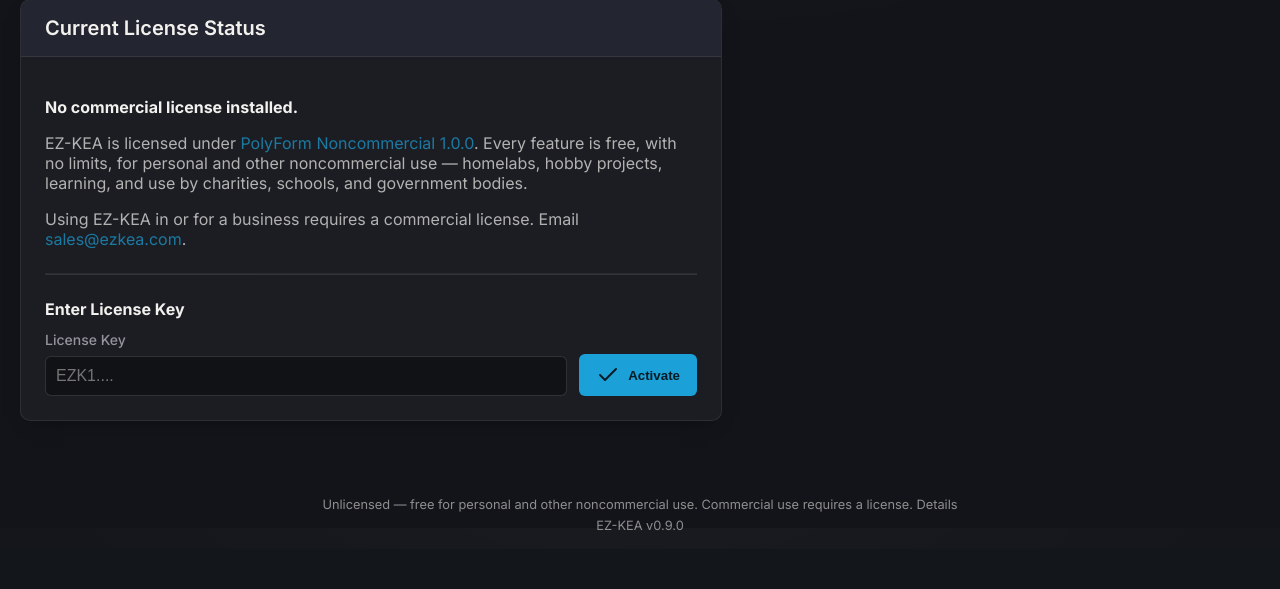
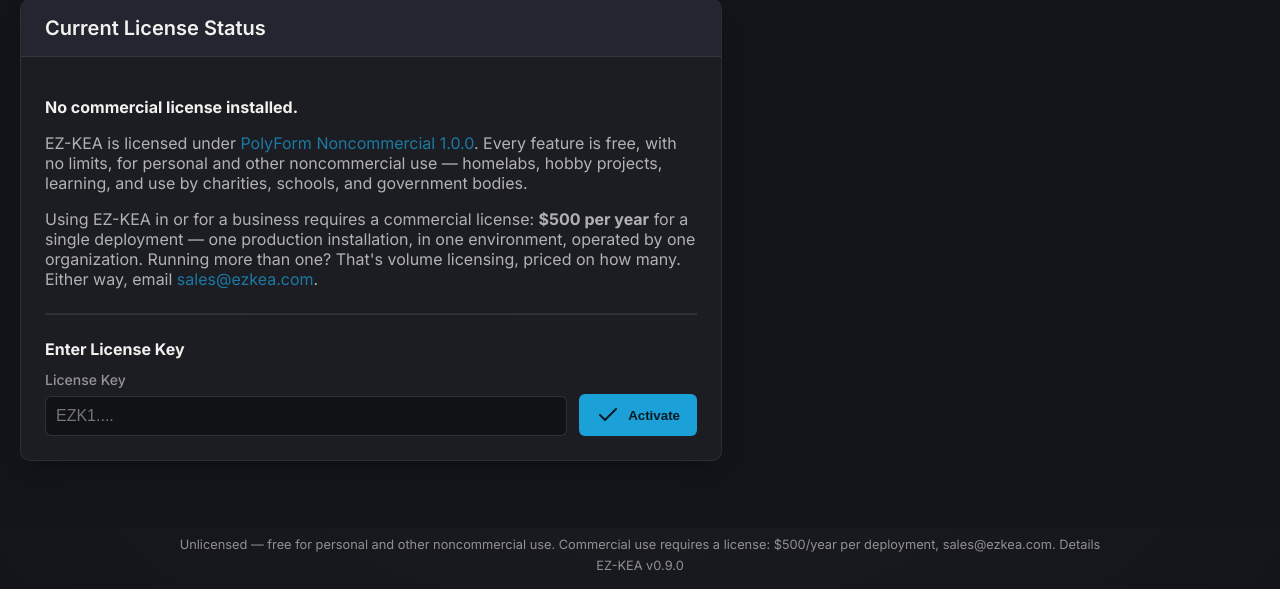
Before and after one commit to fenleytech/ez-kea, a Flask app: page /license in a window 1280 px wide. Shown: the part 272-861 px from the top of the page. Before the commit the page ends 803 px from the top, so only its background shows below. Run offline with Flask 3, Linux system fonts and the light colour scheme; a user stored in the database is signed in.

Commit message:
State the commercial price instead of asking people to email for it
README, the in-app Licensing page, and the unlicensed footer note and banner
all said commercial use requires a license without ever naming a number, so
the only way to learn the price was to send an email and wait. All four now
say $500 a year for a single deployment, and define what one deployment is:
one production install, in one environment, run by one organization.

Anyone running more than one gets volume licensing, quoted on how many rather
than off a list price. No number is published for that on purpose.

No licensing behaviour changed. Nothing is gated, blocked, or expired, the
free noncommercial terms are untouched, and the 30 day commercial eval still
stands. The nag banner keeps the exact "commercial use requires a license"
wording that tests/test_license_nag.py matches on.

```diff
--- a/ez_kea/license.py
+++ b/ez_kea/license.py
@@ -62,7 +62,8 @@ NAG_LEASE_THRESHOLD = 100
 
 _UNLICENSED_NOTICE = (
     "Unlicensed — free for personal and other noncommercial use. "
-    "Commercial use requires a license."
+    "Commercial use requires a license: $500/year per deployment, "
+    "sales@ezkea.com."
 )
 
 
@@ -167,7 +168,7 @@ def license_status(active_lease_count: int = 0) -> dict:
         banner = (
             f"This installation is serving {active_lease_count} active leases. "
             "EZ-KEA is free for noncommercial use; commercial use requires a "
-            "license."
+            "license — $500 per year for a single deployment."
         )
 
     return {"licensed": False, "notice": _UNLICENSED_NOTICE, "banner": banner}
--- a/templates/license.html
+++ b/templates/license.html
@@ -19,7 +19,10 @@
       use — homelabs, hobby projects, learning, and use by charities, schools,
       and government bodies.</p>
     <p style="opacity:0.7;margin-top:0.5rem;">Using EZ-KEA in or for a business
-      requires a commercial license. Email
+      requires a commercial license: <strong>$500 per year</strong> for a single
+      deployment — one production installation, in one environment, operated by
+      one organization. Running more than one? That's volume licensing, priced
+      on how many. Either way, email
       <a href="mailto:sales@ezkea.com">sales@ezkea.com</a>.</p>
     {% endif %}
     <hr style="margin:1.5rem 0;border-color:rgba(255,255,255,0.1);">
```
Also changed, not shown: CHANGELOG.md, README.md.
